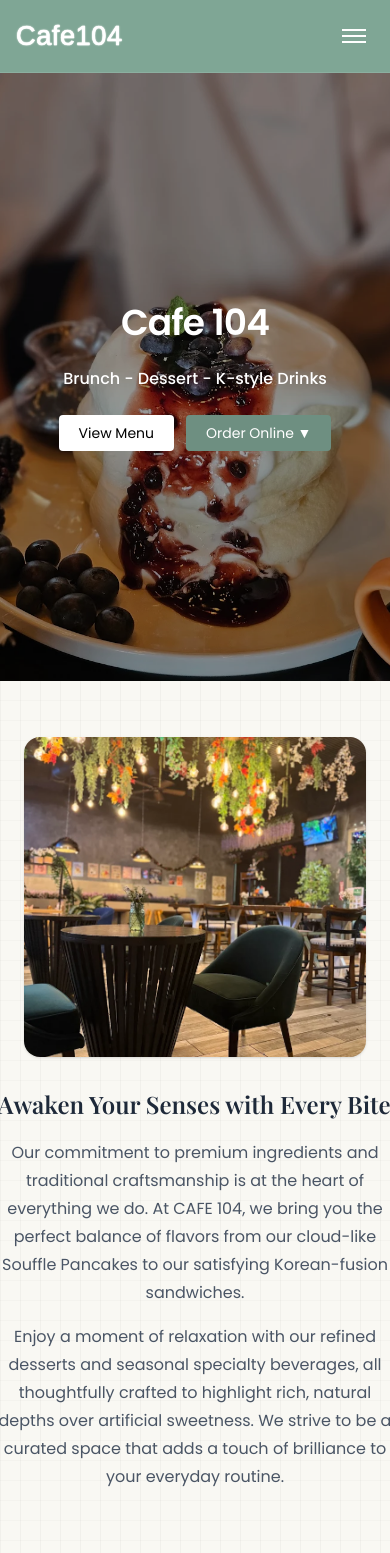
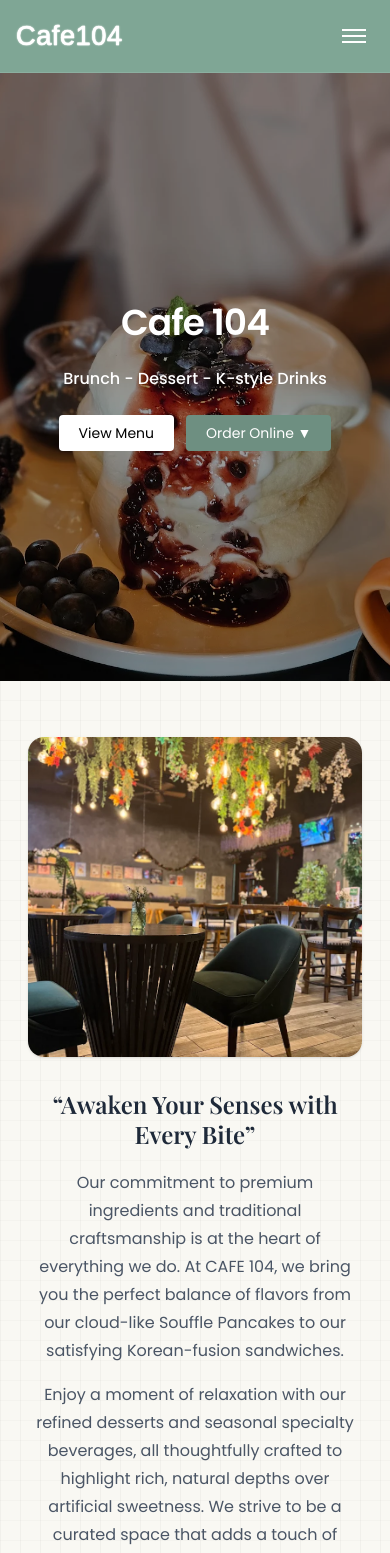
Before and after one commit to pcle1202/cafe, a Next.js app: page / in a window 390 px wide. Shown: the top 1553 px of the page. Built offline with nearby package versions, Linux system fonts and the light colour scheme; a web font is replaced by a local one.

Commit message:
fixed mobile centering and space (left and right) for narrower screen

```diff
--- a/src/app/components/About.tsx
+++ b/src/app/components/About.tsx
@@ -5,7 +5,7 @@ import Reveal from "./animations/Reveal";
 
 export default function About() {
   return (
-    <section className="px-6 pb-10 pt-14 sm:px-6 sm:pb-12 sm:pt-20">
+    <section className="px-7 pb-10 pt-14 sm:px-6 sm:pb-12 sm:pt-20">
       <Reveal>
         <div className="mx-auto flex max-w-6xl flex-col items-center gap-8 sm:gap-10 md:flex-row md:gap-16">
           <img
@@ -16,7 +16,7 @@ export default function About() {
 
           <div className="max-w-[34rem] space-y-5 px-2 text-center md:w-2/5 md:max-w-none md:px-0 md:text-left">
             <h2
-              className={`${playfairDisplay.className} whitespace-nowrap text-2xl font-semibold italic leading-tight text-gray-800 sm:text-3xl`}
+              className={`${playfairDisplay.className} text-2xl font-semibold italic leading-tight text-gray-800 sm:text-3xl`}
             >
               &ldquo;Awaken Your Senses with Every Bite&rdquo;
             </h2>
--- a/src/app/components/Footer.tsx
+++ b/src/app/components/Footer.tsx
@@ -63,7 +63,7 @@ export default function Footer() {
             HOURS:
           </h4>
 
-          <div className="space-y-1.5 whitespace-nowrap sm:space-y-2">
+          <div className="space-y-1.5 sm:space-y-2">
             <p>Mon - Sun: 10 AM - 11 PM</p>
             <p>Kitchen: 10 AM - 10 PM</p>
           </div>
--- a/src/app/components/Navbar.tsx
+++ b/src/app/components/Navbar.tsx
@@ -19,8 +19,8 @@ export default function Navbar() {
 
   return (
     <>
-      <nav className="sticky top-0 z-50 border-b border-white/10 bg-[#7FA695]">
-        <div className="relative mx-auto flex h-18 max-w-6xl items-center justify-between px-4 sm:px-6 md:h-16 md:justify-center">
+      <nav className="sticky top-0 z-50 w-full border-b border-white/10 bg-[#7FA695]">
+        <div className="relative mx-auto flex h-18 w-full max-w-6xl items-center justify-between px-4 sm:px-6 md:h-16 md:justify-center">
           {/* Wordmark */}
           <Link
             href="/"
--- a/src/app/globals.css
+++ b/src/app/globals.css
@@ -1,4 +1,10 @@
 @import "tailwindcss";
+
+html {
+  width: 100%;
+  max-width: 100%;
+  overflow-x: clip;
+}
 
 :root {
   --background: #f9f8f3;
@@ -13,10 +19,12 @@
 }
 
 body {
+  width: 100%;
+  max-width: 100%;
   background-color: var(--background);
   color: var(--foreground);
   font-family: Arial, Helvetica, sans-serif;
-  overflow-x: hidden;
+  overflow-x: clip;
 
   background-image:
     linear-gradient(rgba(0,0,0,0.02) 1px, transparent 1px),
@@ -30,5 +38,6 @@ body {
 }
 
 * {
+  box-sizing: border-box;
   scrollbar-width: none;
 }
```
